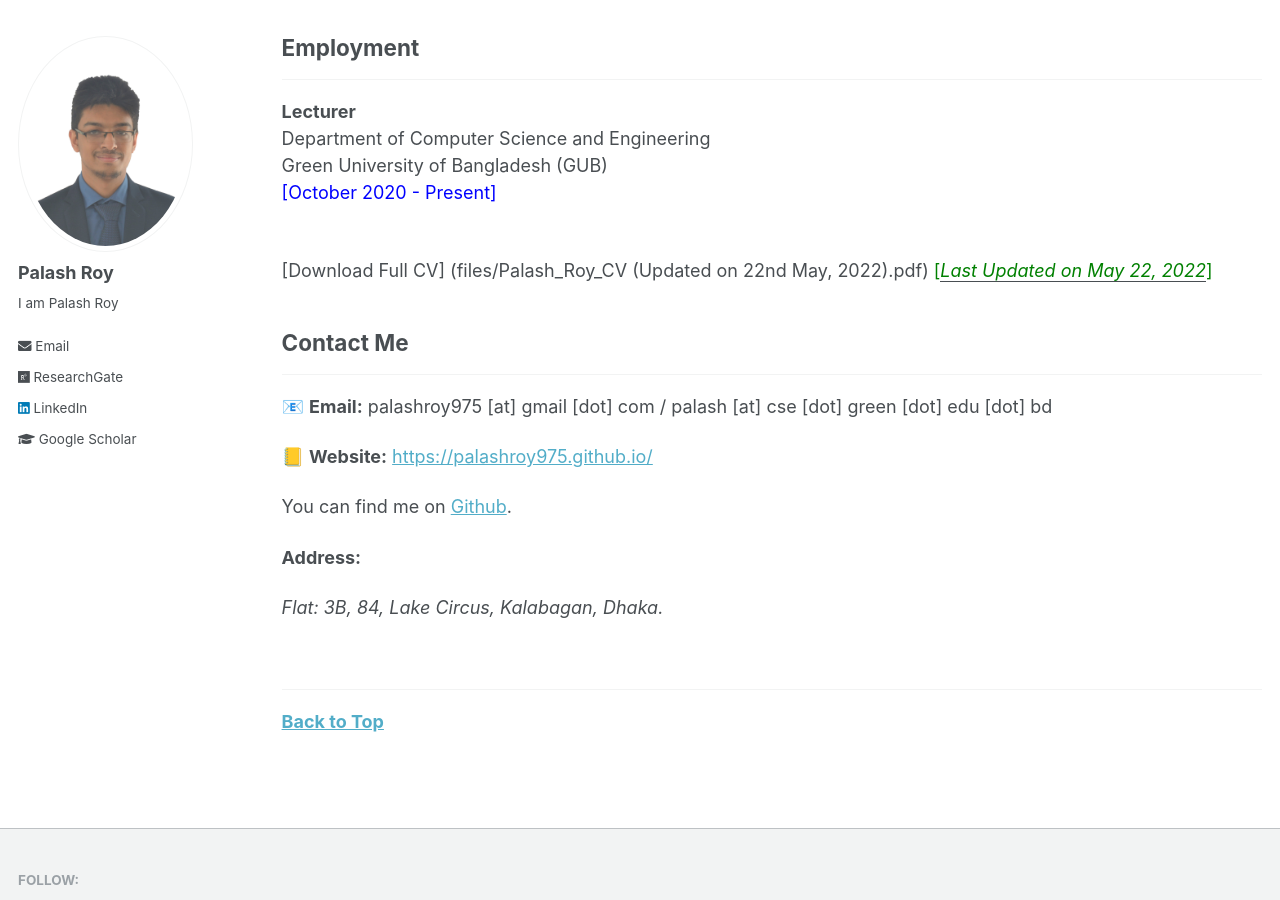
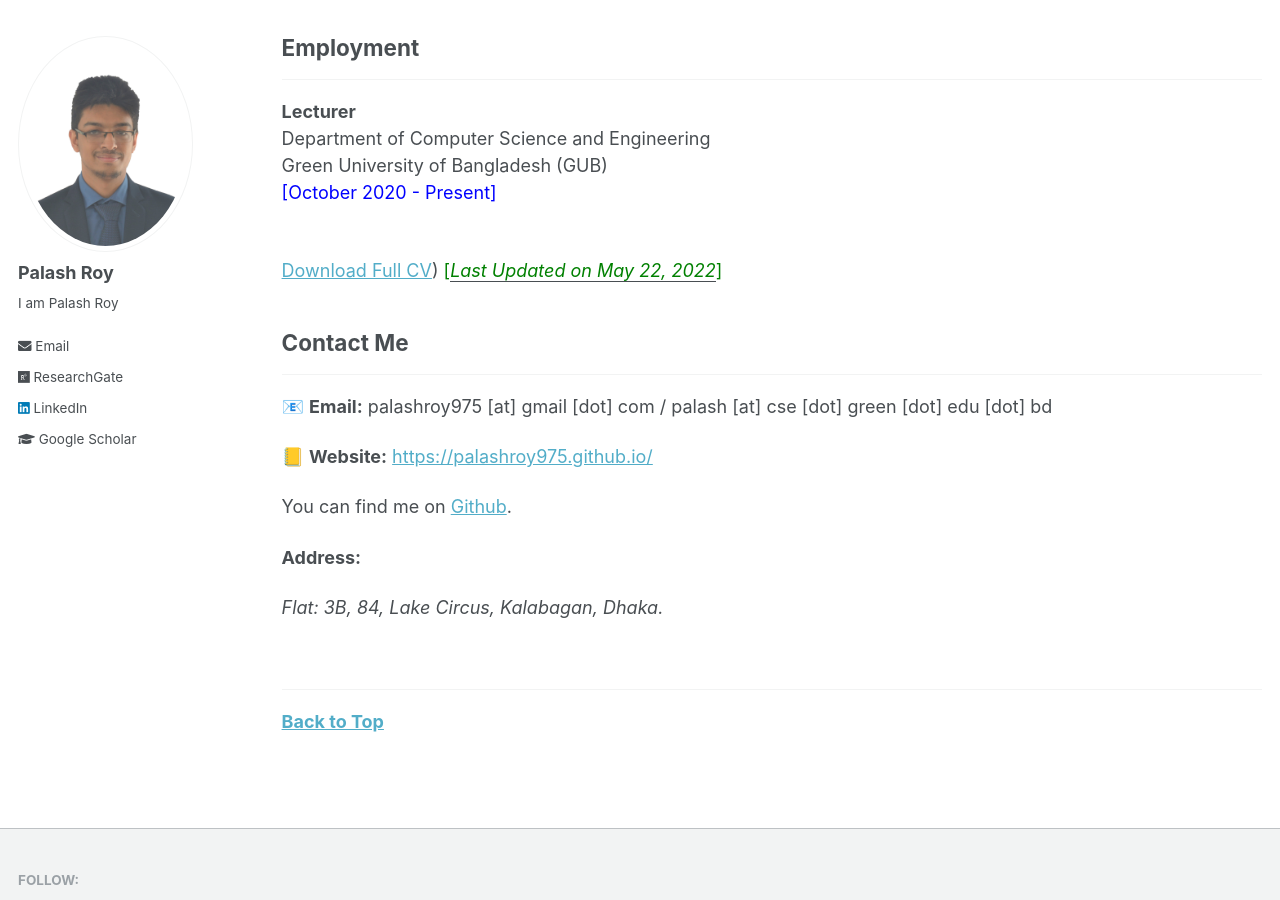
Before and after one commit to PalashRoy975/PalashRoy975.github.io, a Jekyll site: the page built from _pages/cv.md, in a window 1280 px wide and 900 px high, scrolled down 509 px. Built offline with Jekyll 4.4.1, drawn with Linux system fonts in a browser that asks for light colours.

Commit message:
Update cv.md

```diff
--- a/_pages/cv.md
+++ b/_pages/cv.md
@@ -25,7 +25,7 @@ Green University of Bangladesh (GUB)<br />
 <span style ="color:blue"> [October 2020 - Present] </span>
 <br /><br />
 
-[Download Full CV] (files/Palash_Roy_CV (Updated on 22nd May, 2022).pdf) <span style ="color:Green"> [<ins>*Last Updated on May 22, 2022*</ins>] </span>
+[Download Full CV](https://github.com/PalashRoy975/PalashRoy975.github.io/blob/2fcf7a367ef2b922e035dfefa9f3308ce869f105/files/Palash_Roy_CV%20(Updated%20on%2022nd%20May,%202022).pdf)) <span style ="color:Green"> [<ins>*Last Updated on May 22, 2022*</ins>] </span>
 
 ## Contact Me
 -------------
```
